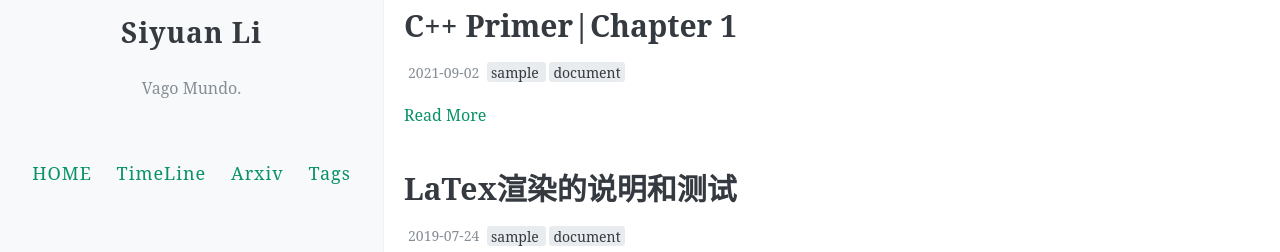
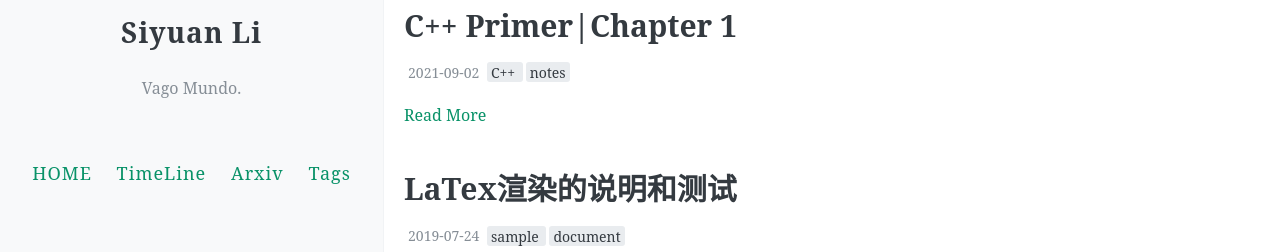
Before and after one commit to ApolloLSY/Attic, a Jekyll site: the page built from index.html, in a window 1280 px wide and 1084 px high. Shown: the part 290-542 px from the top of the window. Built offline with Jekyll 4.4.1, drawn with Linux system fonts in a browser that asks for light colours; the list of posts is cut into pages by our own code; comment, search, counter and statistics services are not loaded.

Commit message:
Update 2021-09-02-C++Primer-Chapter1.md

```diff
--- a/_posts/2021-09-02-C++Primer-Chapter1.md
+++ b/_posts/2021-09-02-C++Primer-Chapter1.md
@@ -2,10 +2,10 @@
 layout: post
 title: C++ Primer|Chapter 1
 date: 2021-09-02
-Author: 小猫猫
+Author: Siyuan Li
 categories:
 toc: true
-tags: [sample, document]
+tags: [C++, notes]
 comments: true
 ---
 
```
